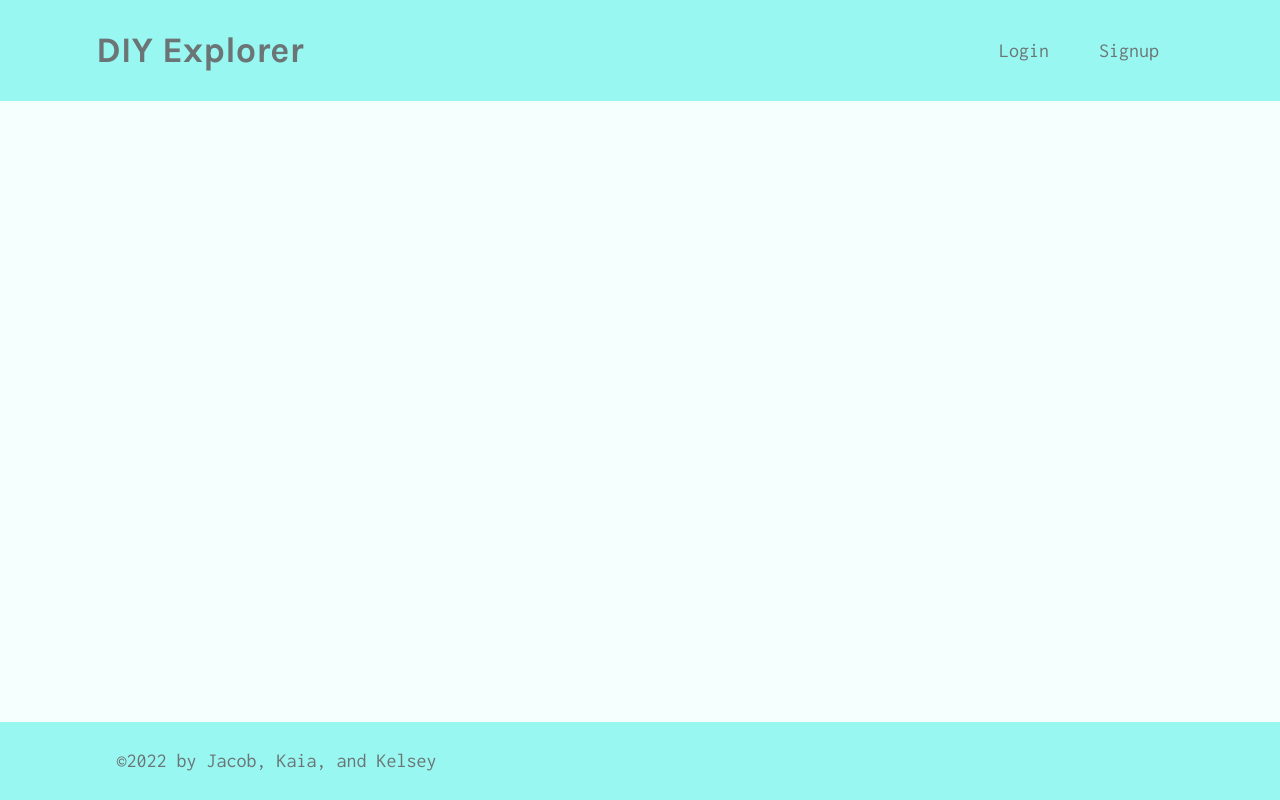
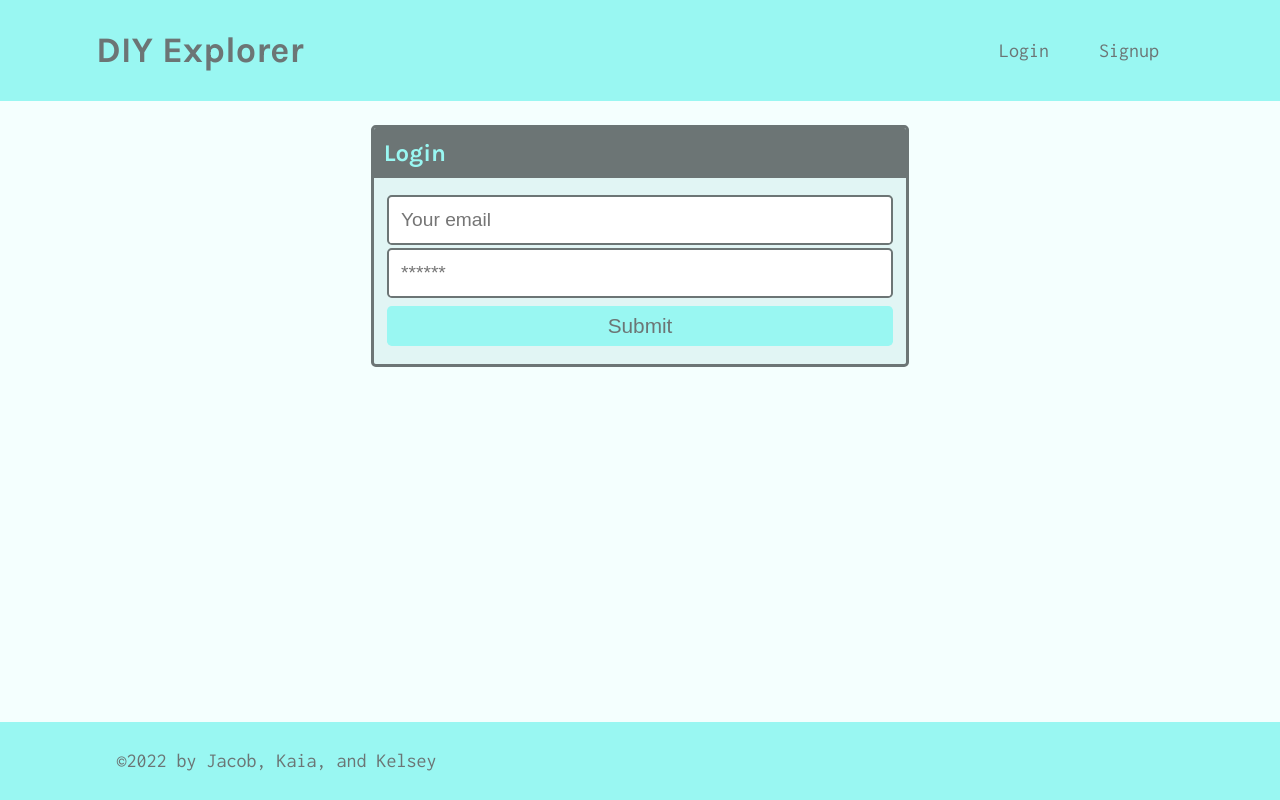
Before and after one commit to kelseyalderman/DIY-Explorer, a React (Create React App) app in the folder client/: page /login in a window 1280 px wide. Built offline with nearby package versions, Linux system fonts and the light colour scheme.

Commit message:
login page

```diff
--- a/client/src/App.js
+++ b/client/src/App.js
@@ -14,6 +14,7 @@ import { BrowserRouter as Router, Routes, Route } from "react-router-dom";
 import Header from "./components/Header";
 import Footer from "./components/Footer";
 import Home from "./pages/Home";
+import Login from "./pages/Login";
 
 const httpLink = createHttpLink({
   uri: "/graphql",
@@ -43,6 +44,7 @@ function App() {
           <div className="container">
             <Routes>
               <Route path="/" element={<Home />} />
+              <Route path="/login" element={<Login />} />
             </Routes>
           </div>
           <Footer />
--- a/client/src/pages/Login.js
+++ b/client/src/pages/Login.js
@@ -0,0 +1,79 @@
+import React, { useState } from "react";
+import { useMutation } from "@apollo/client";
+import { LOGIN_USER } from "../utils/mutations";
+import Auth from "../utils/auth";
+
+const Login = (props) => {
+  const [formState, setFormState] = useState({ email: "", password: "" });
+
+  const [login, { error }] = useMutation(LOGIN_USER);
+
+  // update state based on form input changes
+  const handleChange = (event) => {
+    const { name, value } = event.target;
+
+    setFormState({
+      ...formState,
+      [name]: value,
+    });
+  };
+
+  // submit form
+  const handleFormSubmit = async (event) => {
+    event.preventDefault();
+
+    try {
+      const { data } = await login({
+        variables: { ...formState },
+      });
+
+      Auth.login(data.login.token);
+    } catch (e) {
+      console.error(e);
+    }
+
+    // clear form values
+    setFormState({
+      email: "",
+      password: "",
+    });
+  };
+
+  return (
+    <main className="flex-row justify-center mb-4">
+      <div className="col-12 col-md-6">
+        <div className="card">
+          <h4 className="card-header">Login</h4>
+          <div className="card-body">
+            <form onSubmit={handleFormSubmit}>
+              <input
+                className="form-input"
+                placeholder="Your email"
+                name="email"
+                type="email"
+                id="email"
+                value={formState.email}
+                onChange={handleChange}
+              />
+              <input
+                className="form-input"
+                placeholder="******"
+                name="password"
+                type="password"
+                id="password"
+                value={formState.password}
+                onChange={handleChange}
+              />
+              <button className="btn d-block w-100" type="submit">
+                Submit
+              </button>
+            </form>
+            {error && <div>Login failed</div>}
+          </div>
+        </div>
+      </div>
+    </main>
+  );
+};
+
+export default Login;
```
